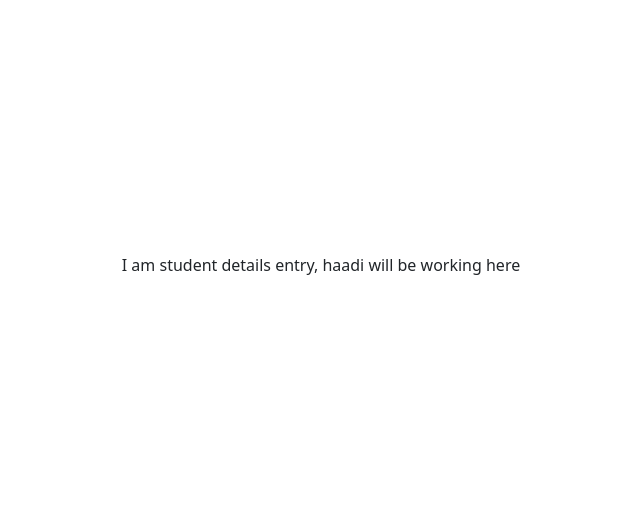
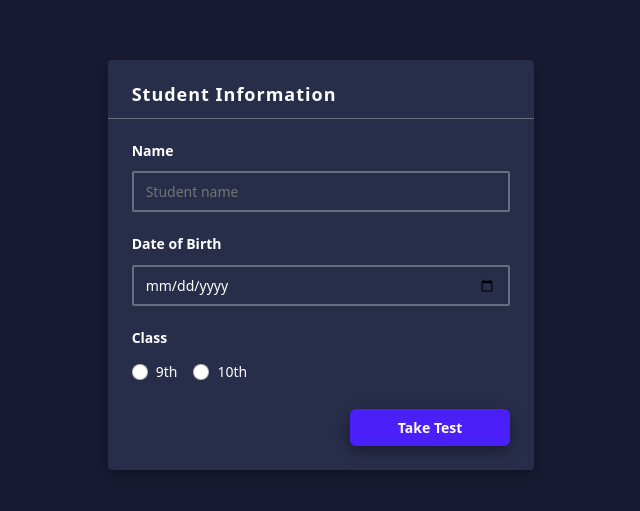
Before and after one commit to zainkhanbaloch/LMS, a React (Create React App) app: page /student/test/details in a window 1280 px wide. Shown: the part 135-646 px from the top of the page, without its empty margins (319-959 px from the left). Built offline with nearby package versions, Linux system fonts and the light colour scheme; a web font is replaced by a local one.

Commit message:
Added Form

```diff
--- a/src/components/student-details-entry-test/index.js
+++ b/src/components/student-details-entry-test/index.js
@@ -1,10 +1,50 @@
-import React from 'react';
-import './style.css';
+import React from "react";
+import "./style.css";
 
 const StudentDetailsEntry = () => {
-    return <div className='col-12 d-flex flex-column align-items-center justify-content-center p-0 student-details'>
-        I am student details entry, haadi will be working here
+  return (
+    <div className="col-12 d-flex flex-column align-items-center justify-content-center student-details-wrapper">
+      <form className="student-details-form col-lg-4 col-md-8 col-11 d-flex flex-column">
+        <h1>Student Information</h1>
+        <div className="line"></div>
+        <h6>Name</h6>
+        <input type={"text"} placeholder="Student name" className="input" />
+        <h6>Date of Birth</h6>
+        <input type={"date"} className="input" />
+        <h6>Class</h6>
+        <div
+          className="d-flex flex-row"
+          style={{ margin: "12px 24px 0px 24px", width: "100%" }}
+        >
+          <div className="form-check form-check-inline">
+            <input
+              className="form-check-input"
+              type="radio"
+              name="inlineRadioOptions"
+              id="radioClass1"
+            />
+            <label className="form-check-label" htmlFor="radioClass1">
+              9th
+            </label>
+          </div>
+          <div className="form-check form-check-inline">
+            <input
+              className="form-check-input"
+              type="radio"
+              name="inlineRadioOptions"
+              id="radioClass2"
+            />
+            <label className="form-check-label" htmlFor="radioClass2">
+              10th
+            </label>
+          </div>
+        </div>
+        <button type="submit" style={{ marginLeft: "auto", marginRight:'24px', marginTop:'24px', marginBottom:'24px' }}>
+          Take Test
+        </button>
+      </form>
     </div>
+  );
 };
 
 export default StudentDetailsEntry;
--- a/src/components/student-details-entry-test/style.css
+++ b/src/components/student-details-entry-test/style.css
@@ -1,3 +1,66 @@
-.student-details {
-    min-height: 100vh;
+.student-details-wrapper {
+  min-height: 100vh;
+  background-color: #191b34;
+  color: white;
 }
+.student-details-wrapper .student-details-form {
+    background-color: #282d4a;
+    box-shadow: rgba(0, 0, 0, 0.35) 0px 5px 15px;
+    border-radius: 4px;
+}
+
+.student-details-wrapper .student-details-form h1 {
+    font-size: 18px;
+    font-weight: 600;
+    letter-spacing: 1px;
+    margin: 24px 24px 12px 24px;
+}
+
+.student-details-wrapper .student-details-form .line {
+    height: 1px;
+    width: 100%;
+    background-color: rgba(255, 255, 255, 0.3);
+}
+
+
+.student-details-wrapper .student-details-form h6 {
+    font-size: 14px;
+    font-weight: 600;
+    margin: 24px 24px 0px 24px;
+}
+
+.student-details-wrapper .student-details-form label {
+    font-size: 14px;
+}
+
+.student-details-wrapper .student-details-form input[type="radio"] {
+    margin-top: 5px;
+}
+
+.student-details-wrapper .student-details-form .input {
+    font-size: 14px;
+    padding: 8px 12px;
+    margin: 12px 24px 0px 24px;
+    outline: none;
+    border: 2px solid rgba(255, 255, 255, 0.3);
+    background-color: transparent;
+    color: white;
+    border-radius: 2px;
+}
+
+.student-details-wrapper .student-details-form .input:focus {
+    border: 2px solid #2bb8c2;
+}
+
+.student-details-wrapper .student-details-form button {
+    background-color: #4b1ff8;
+    color: white;
+    font-size: 14px;
+    padding: 8px 48px;
+    border: none;
+    outline: none;
+    box-shadow: none;
+    font-weight: 600;
+    box-shadow: rgba(0, 0, 0, 0.35) 0px 5px 15px;
+    border-radius: 6px;
+}
--- a/src/components/student-details-entry/style.css
+++ b/src/components/student-details-entry/style.css
@@ -16,7 +16,6 @@
 .student-details .button{
   color: black;
   background-color: white;
-  margin-left: 65%;
   margin-top: 9%;
 }
 .student-detail .info{
```
